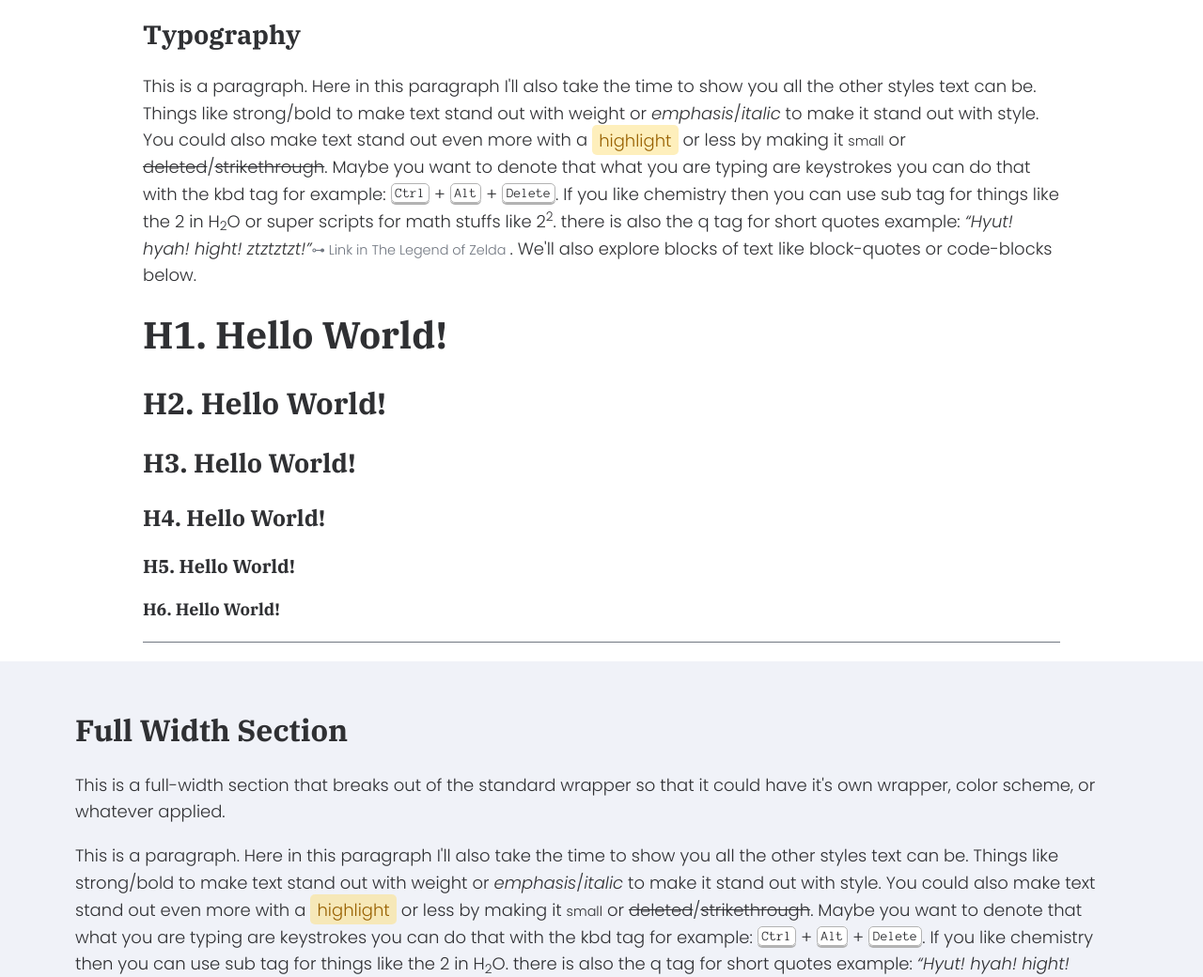
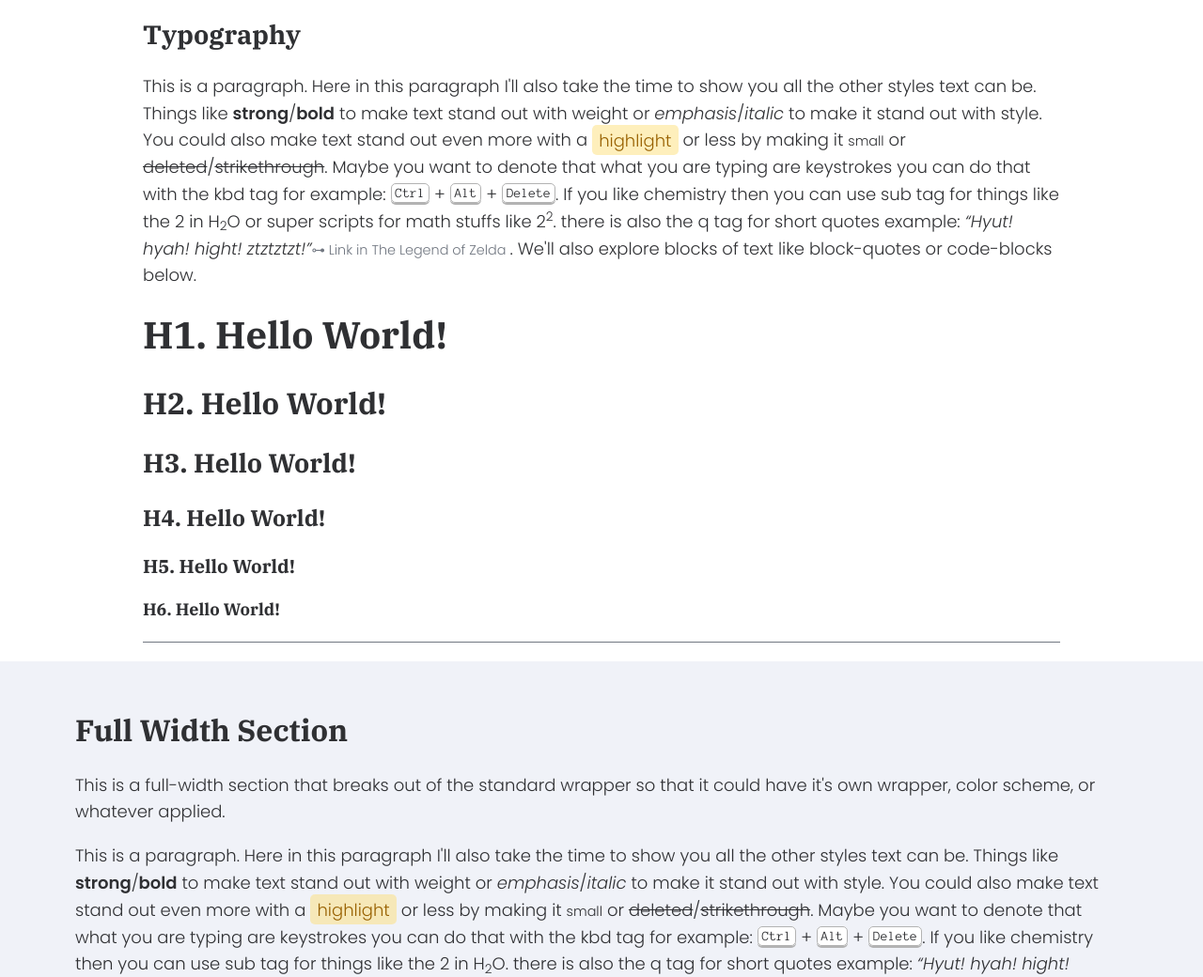
Before and after one commit to micahilbery/micahilbery.github.io, a Jekyll site: the page built from kitchen-sink.html, in a window 1280 px wide. Shown: the part 881-1921 px from the top of the page at 94% size. Built offline with Jekyll 4.4.1, drawn with Linux system fonts in a browser that asks for light colours.

Commit message:
fix bold

```diff
--- a/_sass/base/global.scss
+++ b/_sass/base/global.scss
@@ -80,6 +80,10 @@ p {
       }
     }
   }
+}
+
+b, strong {
+  font-weight: $body-font-weight-bold;
 }
 
 // Set `margin-bottom` to maintain vertical rhythm
--- a/_sass/utilities/variables.scss
+++ b/_sass/utilities/variables.scss
@@ -39,6 +39,7 @@ $focus-color: $info-700;
 
 $body-font: $font-sans;
 $body-font-weight: 300;
+$body-font-weight-bold: 600;
 
 // Headings
 $heading-font: $font-serif;
```
